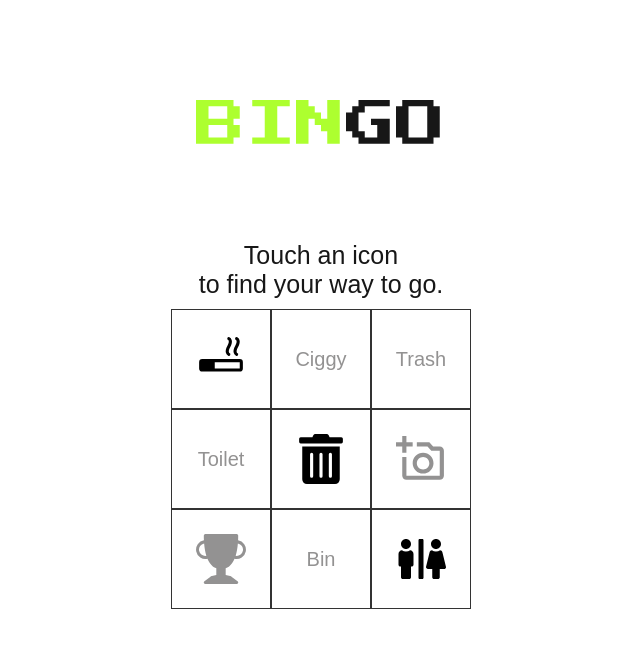
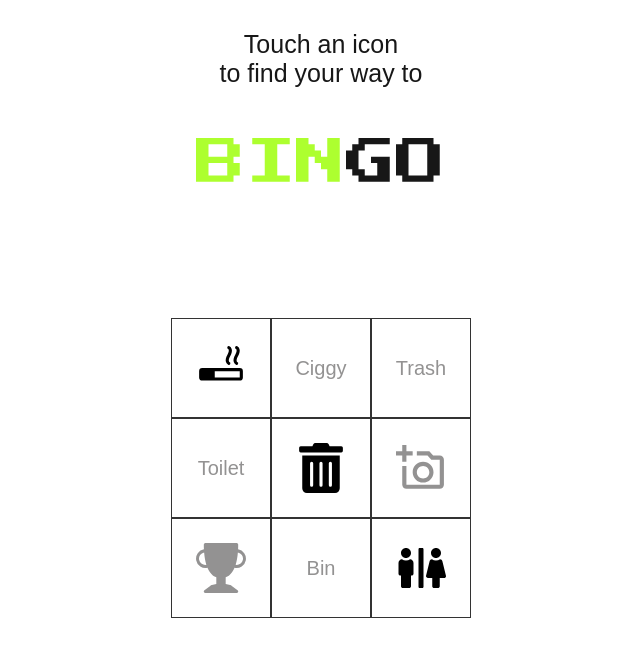
Before and after one commit to heeyunjeon/seoultechimpact, a Next.js app: page / in a window 1280 px wide. Shown: the top 656 px of the page, without its empty margins (319-959 px from the left). Built offline with nearby package versions, Linux system fonts and the light colour scheme.

Commit message:
switched header and sub-header

```diff
--- a/src/app/page.js
+++ b/src/app/page.js
@@ -16,11 +16,11 @@ export default function Home() {
 
   return (
     <div className={styles.container}>
+      <div className={styles.text}>Touch an icon <br />to find your way to </div>
       <header className={styles.pressStart2pRegular}>
         <span className={styles.blinkingText}>BIN</span>GO
       </header>
       <div className={styles.bingoWrapper}>
-        <div className={styles.text}>Touch an icon <br />to find your way to go.</div>
         <div className={styles.gridContainer}>
           <div className={styles.gridItem}>        <PiCigaretteFill color="black" size={50} onClick={() => handleButtonClick('ciggy')} /></div>
           <div className={styles.gridItem}>Ciggy</div>
--- a/src/app/page.module.css
+++ b/src/app/page.module.css
@@ -166,7 +166,7 @@ a.secondary {
 
 .pressStart2pRegular {
   text-align: center;
-  margin-top: 100px;
+  margin-top: 50px;
   font-family: "Press Start 2P", system-ui;
   font-weight: 400;
   font-style: normal;
@@ -207,6 +207,7 @@ a.secondary {
 .text {
   font-size: 25px;
   text-align: center;
+  margin-top: 30px;
 }
 
 @keyframes blink {
```
